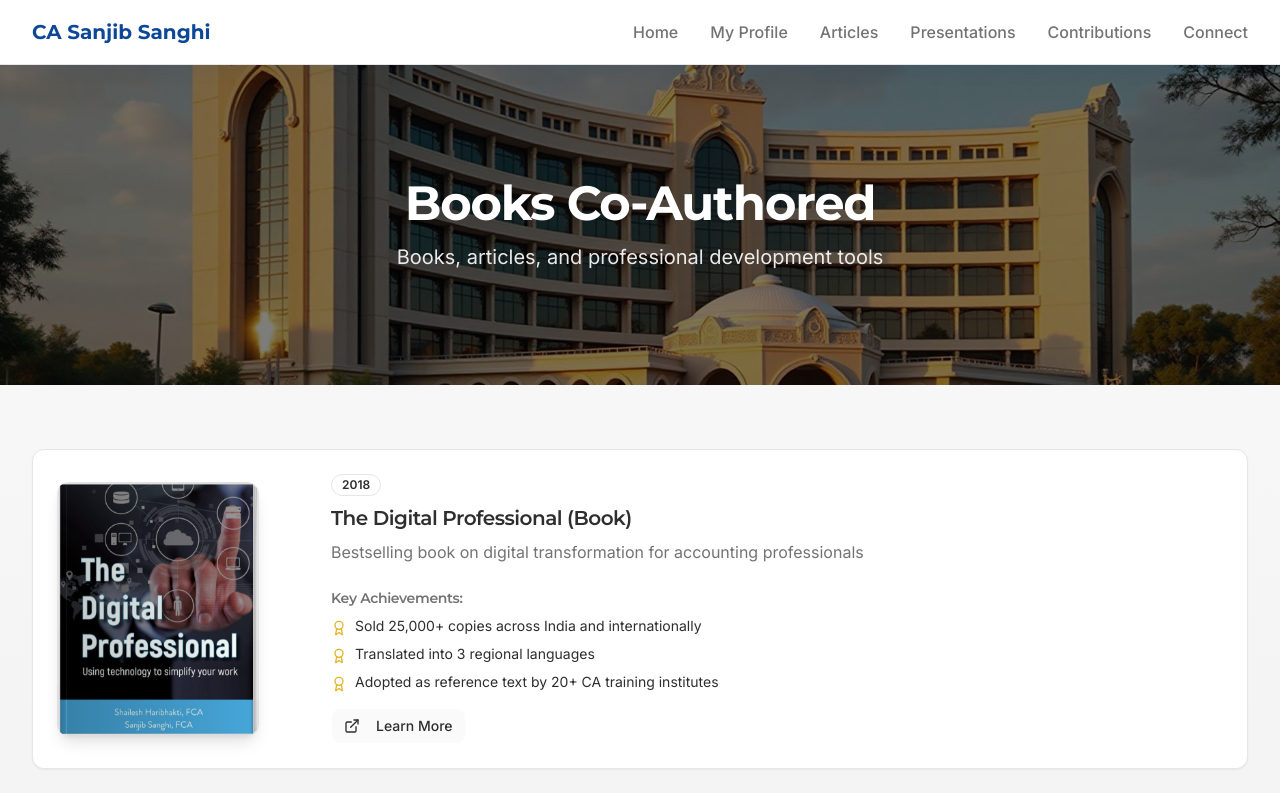
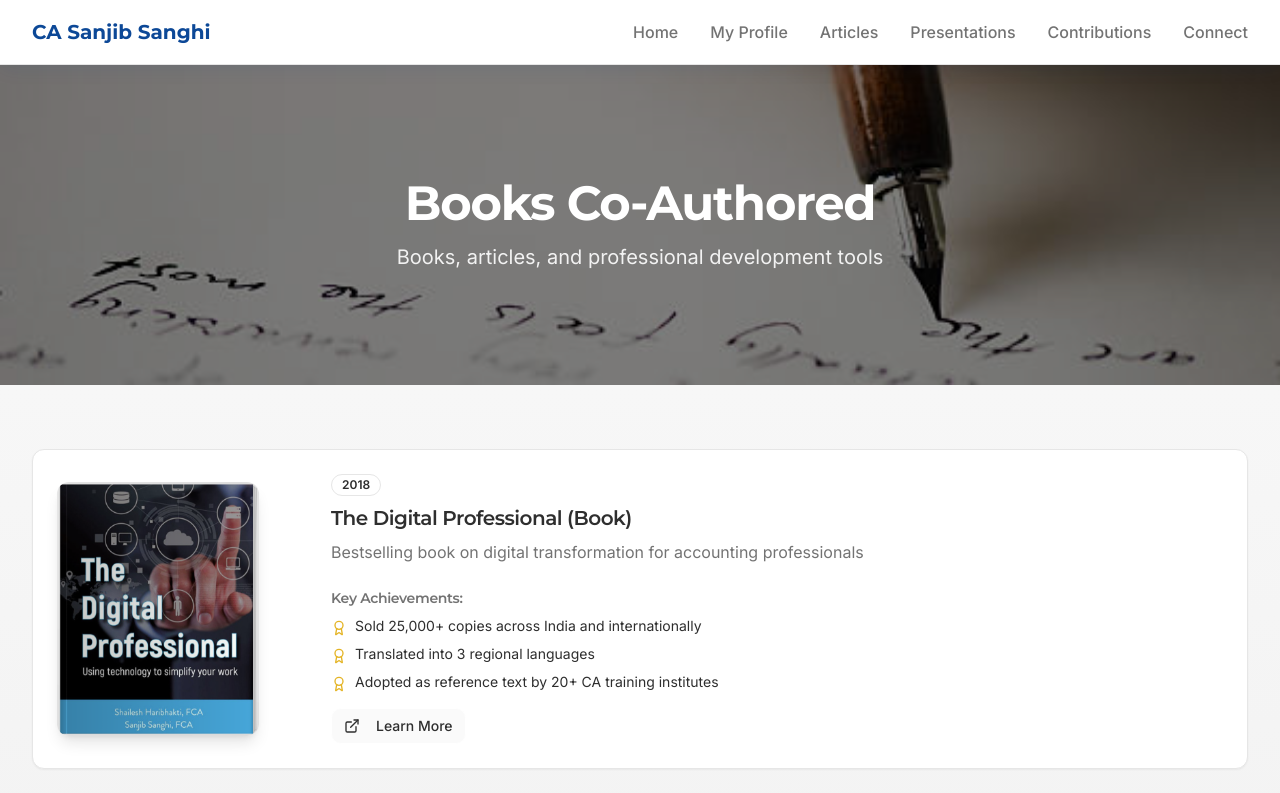
Before and after one commit to casanjibsanghi/digital-ca-hub, a React (Vite) app: page /books-coauthored in a window 1280 px wide. Shown: the top 793 px of the page. Built offline with nearby package versions, Linux system fonts and the light colour scheme; the HTML template or start-up script is replaced by a standard one.

Commit message:
Add backdrop image

```diff
--- a/src/pages/BooksCoAuthoredPage.tsx
+++ b/src/pages/BooksCoAuthoredPage.tsx
@@ -3,7 +3,7 @@ import { Card, CardContent, CardDescription, CardHeader, CardTitle } from '@/com
 import { Badge } from '@/components/ui/badge';
 import { Button } from '@/components/ui/button';
 import { ExternalLink } from 'lucide-react';
-import heroIcai from '@/assets/hero-icai.jpg';
+import heroBooks from '@/assets/hero-books.jpg';
 import bookDigitalProfessional from '@/assets/book-digital-professional.png';
 import bookMsmeShorts from '@/assets/book-msme-shorts.png';
 
@@ -32,7 +32,7 @@ const BooksCoAuthoredPage = () => {
       {/* Hero Banner */}
       <section className="relative h-[40vh] min-h-[300px] overflow-hidden">
         <div className="absolute inset-0 z-0">
-          <img src={heroIcai} alt="Books Co-Authored" className="w-full h-full object-cover" />
+          <img src={heroBooks} alt="Books Co-Authored" className="w-full h-full object-cover" />
           <div className="absolute inset-0 bg-black/50"></div>
         </div>
         <div className="relative z-10 h-full flex items-center">
```
Also changed, not shown: src/assets/hero-books.jpg (added).
